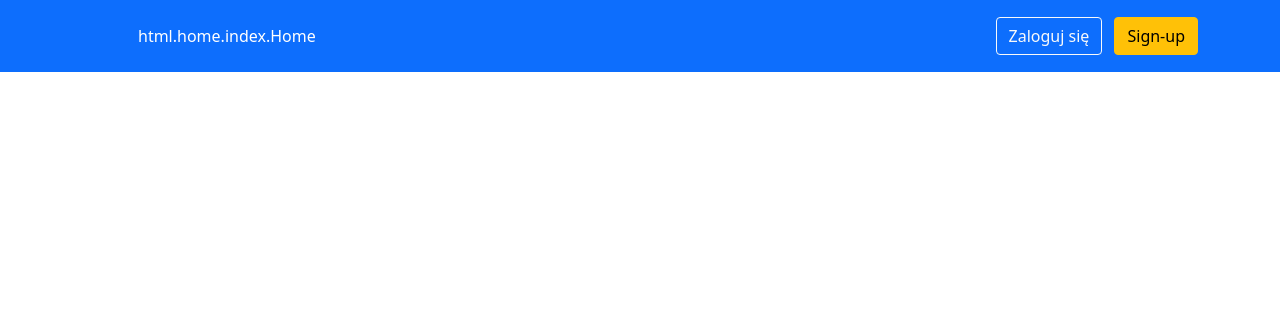
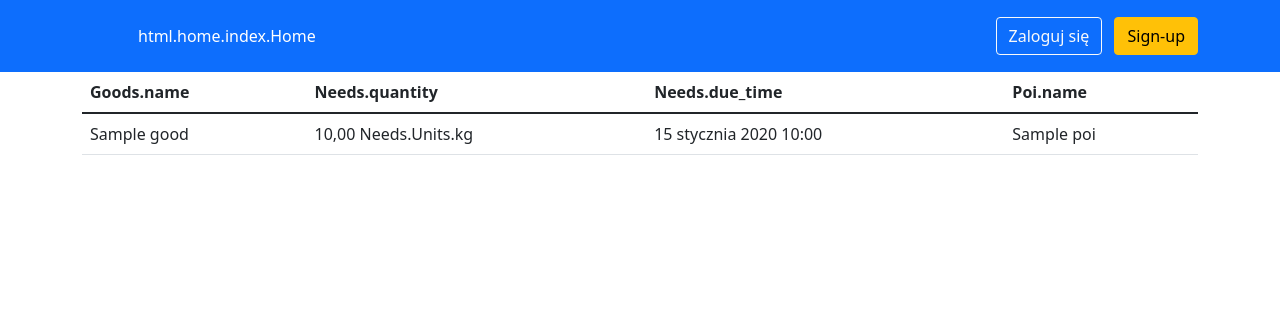
Before and after one commit to bartmanos/sfn, a Django app: page / in a window 1280 px wide. Shown: the top 332 px of the page. Run offline with Django 4.2, Linux system fonts and the light colour scheme; tables that the repository leaves empty hold one stand-in row (values such as "Sample post"); parts of the project's set-up code (start-up, migrations or seed data) failed here and were passed over.

Commit message:
Needs visible on dashboard

```diff
--- a/src/core/views.py
+++ b/src/core/views.py
@@ -1,3 +1,6 @@
-from django.shortcuts import render
+from django.views.generic import ListView
+from core.models import Needs
 
-# Create your views here.
+
+class NeedsView(ListView):
+    model = Needs
--- a/src/sfn/urls.py
+++ b/src/sfn/urls.py
@@ -17,10 +17,10 @@ Including another URLconf
 
 from django.contrib import admin
 from django.urls import path, include
-from django.views.generic import TemplateView
+from core.views import NeedsView
 
 urlpatterns = [
     path('admin/', admin.site.urls),
     path('oauth/', include('social_django.urls', namespace='social')),
-    path('', TemplateView.as_view(template_name="home/index.html"))
+    path('', NeedsView.as_view()),
 ]
--- a/src/templates/home/index.html
+++ b/src/templates/core/needs_list.html
@@ -44,6 +44,29 @@
     </div>
   </header>
 
+    <div class="container">
+    <table class="table">
+      <thead>
+        <tr>
+          <th scope="col">{% translate "Goods.name" %}</th>
+          <th scope="col">{% translate "Needs.quantity" %}</th>
+          <th scope="col">{% translate "Needs.due_time" %}</th>
+          <th scope="col">{% translate "Poi.name" %}</th>
+        </tr>
+      </thead>
+      <tbody>
+    {% for need in object_list %}
+        <tr>
+          <td>{{ need.good.name }}</td>
+          <td>{{ need.quantity }} {{ need.unit }}</td>
+          <td>{{ need.due_time }}</td>
+          <td>{{ need.poi.name }}</td>
+        </tr>
+    {% endfor %}
+      </tbody>
+    </table>
+    </div>
+
     <!-- Optional JavaScript; choose one of the two! -->
 
     <!-- Option 1: Bootstrap Bundle with Popper -->
```
